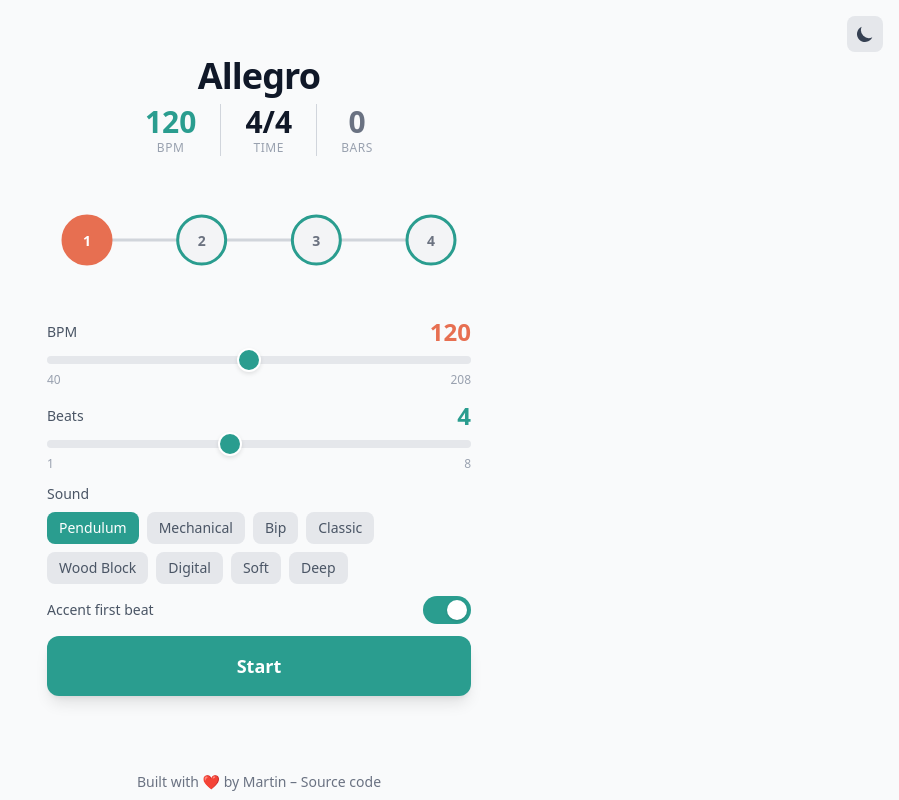
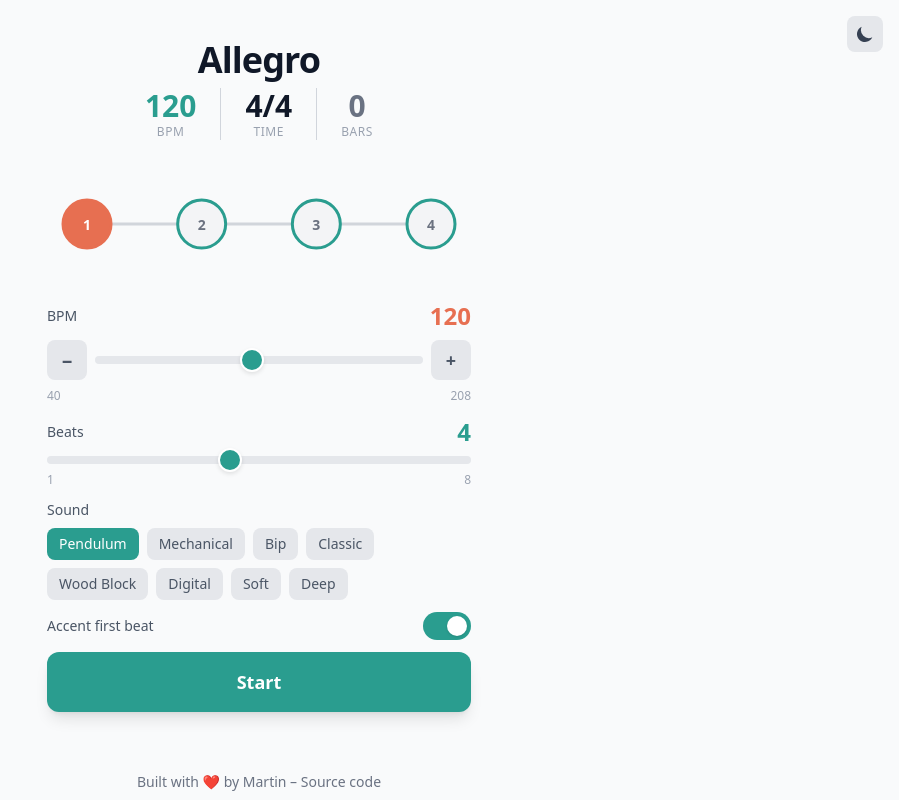
Before and after one commit to tintamarre/metronome, a Vue app: page / in a window 1280 px wide. Shown: the whole page, without its empty margins (381-1280 px from the left). Built offline with nearby package versions, Linux system fonts and the light colour scheme.

Commit message:
feat: add official tempo controls for BPM adjustment in MetronomeControls component

```diff
--- a/src/components/MetronomeControls.vue
+++ b/src/components/MetronomeControls.vue
@@ -1,5 +1,23 @@
 <script setup lang="ts">
-import { BPM_MIN, BPM_MAX, BEATS_MIN, BEATS_MAX, type SoundPreset } from '../types/metronome'
+import { BPM_MIN, BPM_MAX, BEATS_MIN, BEATS_MAX, OFFICIAL_TEMPOS, type SoundPreset } from '../types/metronome'
+
+const getPreviousOfficialTempo = (currentBpm: number): number => {
+  for (let i = OFFICIAL_TEMPOS.length - 1; i >= 0; i--) {
+    if (OFFICIAL_TEMPOS[i]! < currentBpm) {
+      return OFFICIAL_TEMPOS[i]!
+    }
+  }
+  return OFFICIAL_TEMPOS[0]!
+}
+
+const getNextOfficialTempo = (currentBpm: number): number => {
+  for (const tempo of OFFICIAL_TEMPOS) {
+    if (tempo > currentBpm) {
+      return tempo
+    }
+  }
+  return OFFICIAL_TEMPOS[OFFICIAL_TEMPOS.length - 1]!
+}
 
 const props = defineProps<{
   bpm: number
@@ -32,6 +50,17 @@ const emit = defineEmits<{
           :class="{ 'text-beat': !isOfficialTempo }"
         >{{ bpm }}</span>
       </div>
+      <div class="flex items-center gap-2">
+        <button
+          @click="emit('update:bpm', getPreviousOfficialTempo(props.bpm))"
+          :disabled="props.bpm <= OFFICIAL_TEMPOS[0]!"
+          class="w-10 h-10 rounded-lg font-bold text-lg transition-colors duration-200 flex items-center justify-center shrink-0"
+          :class="props.bpm <= OFFICIAL_TEMPOS[0]!
+            ? 'bg-gray-200 dark:bg-dark-700 text-gray-400 dark:text-gray-600 cursor-not-allowed'
+            : 'bg-gray-200 dark:bg-dark-700 text-gray-600 dark:text-gray-300 hover:bg-gray-300 dark:hover:bg-dark-600'"
+        >
+          &minus;
+        </button>
         <input
           type="range"
           :min="BPM_MIN"
@@ -40,6 +69,17 @@ const emit = defineEmits<{
           @input="emit('update:bpm', parseInt(($event.target as HTMLInputElement).value))"
           class="w-full h-2 rounded-lg cursor-pointer"
         />
+        <button
+          @click="emit('update:bpm', getNextOfficialTempo(props.bpm))"
+          :disabled="props.bpm >= OFFICIAL_TEMPOS[OFFICIAL_TEMPOS.length - 1]!"
+          class="w-10 h-10 rounded-lg font-bold text-lg transition-colors duration-200 flex items-center justify-center shrink-0"
+          :class="props.bpm >= OFFICIAL_TEMPOS[OFFICIAL_TEMPOS.length - 1]!
+            ? 'bg-gray-200 dark:bg-dark-700 text-gray-400 dark:text-gray-600 cursor-not-allowed'
+            : 'bg-gray-200 dark:bg-dark-700 text-gray-600 dark:text-gray-300 hover:bg-gray-300 dark:hover:bg-dark-600'"
+        >
+          +
+        </button>
+      </div>
       <div class="flex justify-between text-xs text-gray-400 dark:text-gray-500">
         <span>{{ BPM_MIN }}</span>
         <span>{{ BPM_MAX }}</span>
```
Lines whose indentation alone changed are shown as unchanged.
